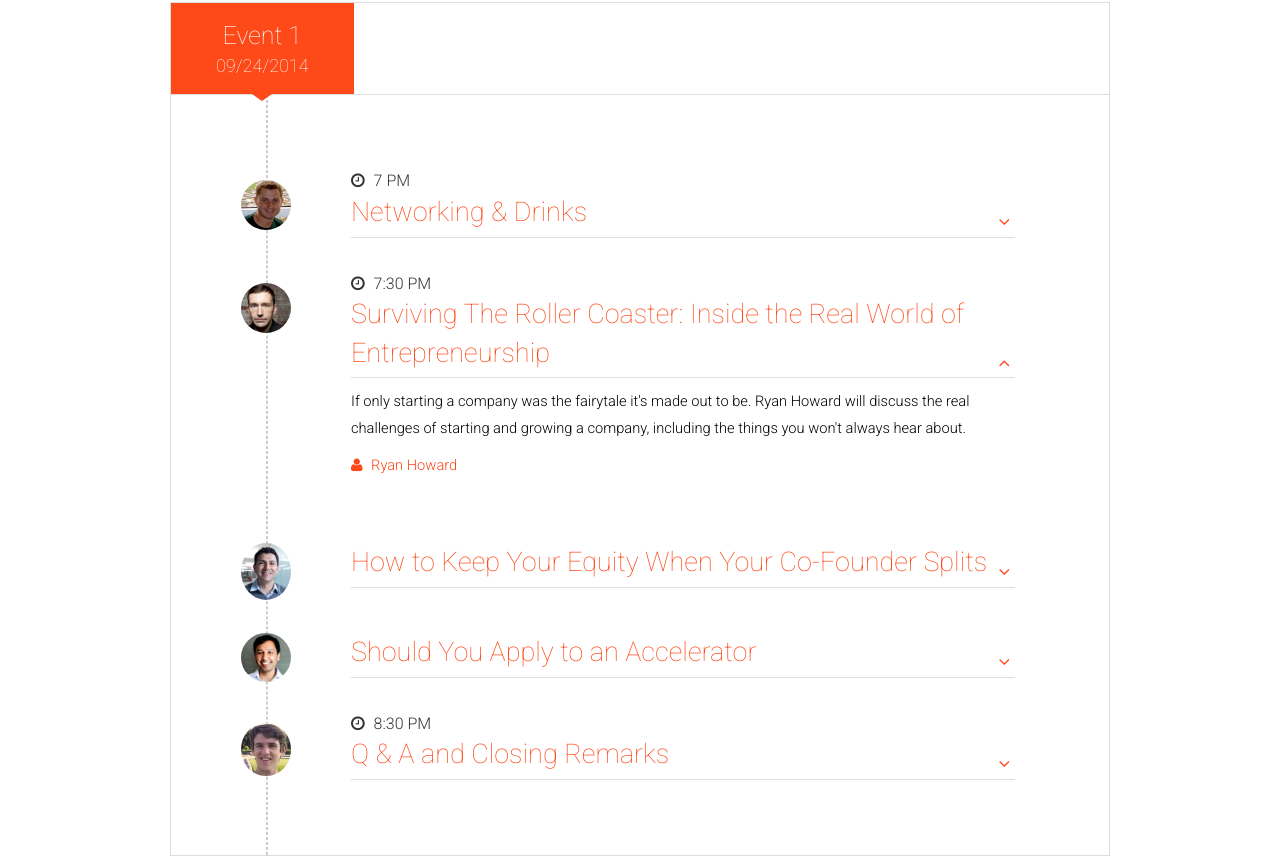
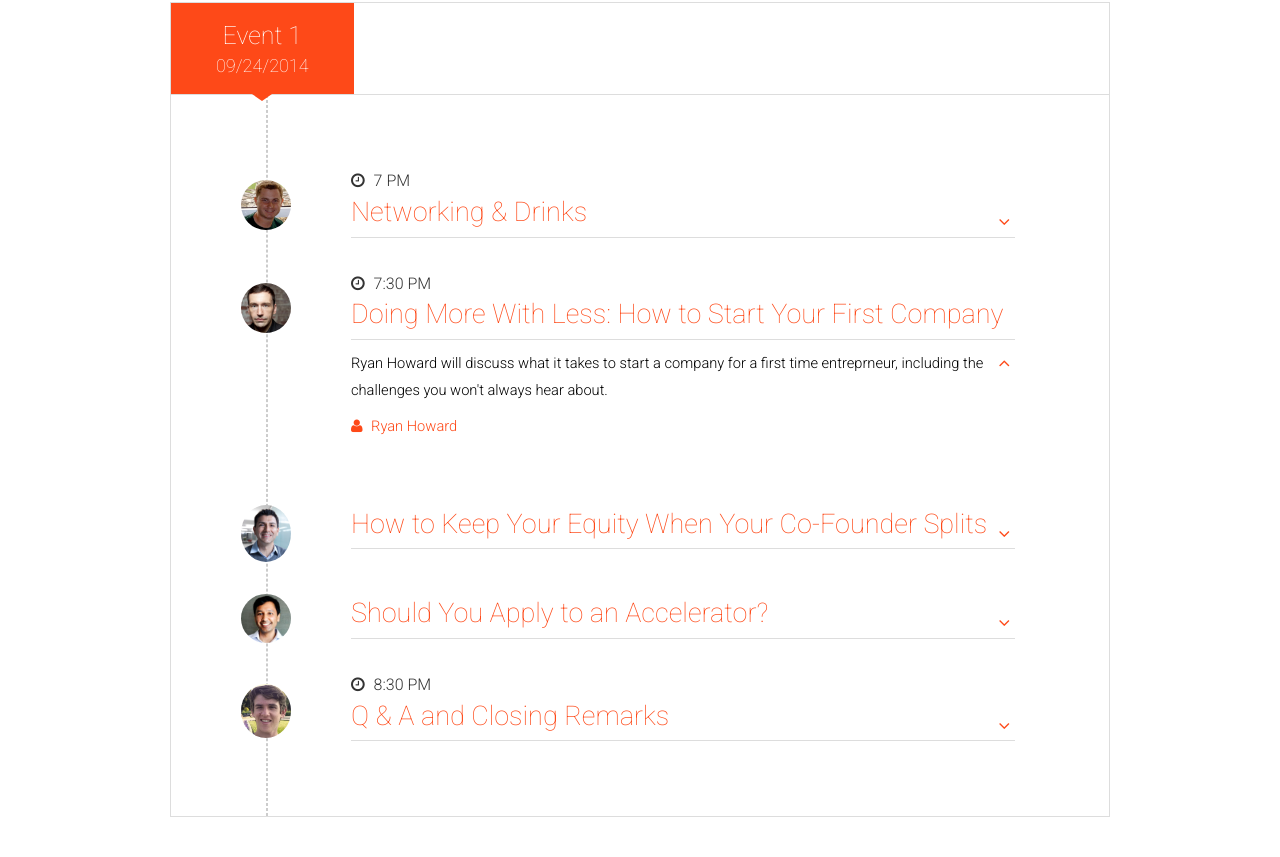
Before and after one commit to roommates/roommates.github.io, a plain HTML site: page Health/index.html in a window 1280 px wide. Shown: the part 2358-3215 px from the top of the page. Drawn offline with Linux system fonts and the light colour scheme; some packages are replaced by stand-ins of ours.

Commit message:
updated titles and descriptions for each speaker

```diff
--- a/Health/index.html
+++ b/Health/index.html
@@ -359,7 +359,7 @@
                                             <div class="panel-title">
                                                 <div class="time"><i class="fa fa-clock-o"></i> 7:30 PM</div>
                                                 <a data-toggle="collapse" data-parent="#panelTimelineOne" href="#itemTwo">
-                             Surviving The Roller Coaster: Inside the Real World of Entrepreneurship
+                             Doing More With Less: How to Start Your First Company
                                     <div class="pull-right fa fa-angle-up"></div>
                                     <div class="pull-right fa fa-angle-down"></div>
                                 </a>
@@ -369,7 +369,7 @@
                                             <div class="panel-body">
                                                 <article>
                                                     <p>
-                                                        If only starting a company was the fairytale it's made out to be. Ryan Howard will discuss the real challenges of starting and growing a company, including the things you won't always hear about.
+                                                        Ryan Howard will discuss what it takes to start a company for a first time entreprneur, including the challenges you won't always hear about.
                                                     </p>
                                                     <p class="author">
                                                         <a href="#">
@@ -397,7 +397,7 @@
                                             <div class="panel-body">
                                                 <article>
                                                     <p>
-                                                        How should you divide equity among you and your co- founders? When do you need you decide and form a corporation? What if your co-founder quits? Michael will answer these questions and tell you how to protect yourself when things inevitably go wrong.
+                                                        Michael Ecquival will answer all of your founder equity questions and tell you how to protect yourself when things inevitably go wrong.
                                                     </p>
                                                     <p class="author">
                                                         <a href="#">
@@ -415,7 +415,7 @@
                                         <div class="panel-heading">
                                             <div class="panel-title">
                                                 <a data-toggle="collapse" data-parent="#panelTimelineOne" href="#itemFour" class="collapsed">
-                                   Should You Apply to an Accelerator
+                                   Should You Apply to an Accelerator?
                                     <div class="pull-right fa fa-angle-up"></div>
                                     <div class="pull-right fa fa-angle-down"></div>
                                 </a>
@@ -425,7 +425,8 @@
                                             <div class="panel-body">
                                                 <article>
                                                     <p>
-                                                        You have your idea, your have your team, and you've formed your company. Should you now apply to join an accelerator? Malay will discuss the kind of help, cash, and office space accelerator provide and what you have to give up in return.
+                                                        Malay Ghandi will discuss the kind of assistance, cash, and resources accelerators provide, and what you have to give up in return.
+
                                                     </p>
                                                     <p class="author">
                                                         <a href="#">
```
